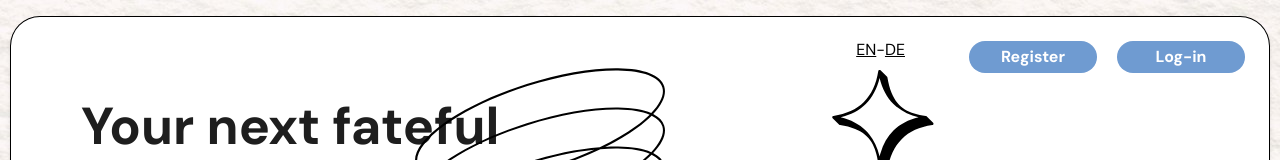
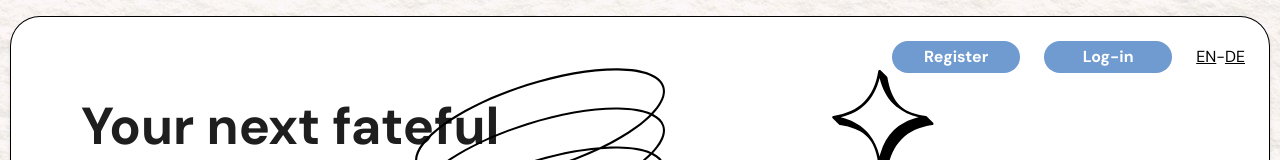
Before and after one commit to ocirede/Simona_DCI_final_project, a React (Vite) app in the folder client/: page / in a window 1280 px wide. Shown: the top 160 px of the page. Built offline with nearby package versions, Linux system fonts and the light colour scheme; no server answers.

Commit message:
navintro last change, i have been adding the same style 5 times. Please

```diff
--- a/client/src/components/introPage/SimonaIntroSection.jsx
+++ b/client/src/components/introPage/SimonaIntroSection.jsx
@@ -17,7 +17,7 @@ const SimonaIntroSection = () => {
     const [display, setDisplay] = useState(false);
 
     return (
-        <div className="mb-2 mt-4 border-black border border-1 shadow-md rounded-[30px] bg-white border-b-[20px] h-[300px] md:h-[500px] relative flex items-start md:justify-between mr-[10px] ml-[10px]" ref={divRef}>
+        <div className="mb-2 mt-4 border-black border border-1 shadow-md rounded-[30px] bg-white border-b-[20px] h-[300px] md:h-[500px] relative flex items-start md:justify-between  mr-[10px] ml-[10px]" ref={divRef}>
         <div className="absolute top-[55%] left-[11%] md:left-[6%] lg:top-[45%] rotate-[345deg]">
         <DragComponent>
             <HeartSVG className="w-[50px] md:w-[100px] lg:w-[150px]" />
@@ -25,7 +25,7 @@ const SimonaIntroSection = () => {
         </div>
 
             <h3 className="text-[28px] text-[#1E1E1E] font-bold p-8 md:text-[40px] lg:text-[52px] lg:p-[70px]">Your next fateful connection</h3>
-            <div className="flex gap-3 items-center m-10 mt-9 md:mt-[21px]">
+            <div className="flex gap-3 justify-end items-center m-10 mt-9 md:mt-0 md:mr-auto sm:hidden">
                 <LanguageChoice />
                 {display ? (
                     <X className="w-8 h-8 md:hidden cursor-pointer absolute right-10 top-10 z-[120]" onClick={() => setDisplay(!display)} />
@@ -35,16 +35,20 @@ const SimonaIntroSection = () => {
                     className="w-8 h-8 md:hidden cursor-pointer"
                     />
                 )}
+                            </div>
+
                 {display && <DropMenuIntro />}
-            </div>
-            <div className="hidden md:flex justify-end items-center flex-grow p-6 gap-5">
+            <div className="hidden  sm:flex justify-end  items-center   flex-grow p-6 gap-6">
             <NavLink to="/register-questions">
                 <Button name="Register" className="z-[300]" />
             </NavLink>
             <NavLink to="/sign-in">
                 <Button name="Log-in" />
             </NavLink>
+            <LanguageChoice />
+
             </div>
+
             <Link to="/" className="uppercase text-[71px] md:text-[150px] lg:text-[170px] xl:text-[200px] text-[#1E1E1E] absolute top-[72%] md:top-[66%] left-[7%] md:left-[4%] lg:top-[61%] xl:top-[54%] simona">Simona</Link>
             <div className="absolute right-[3%] top-[40%] md:top-[50%] md:right-[-2%] md:top-[15%] lg:right-[5%] lg:top-[32%]">
             <DragComponent>
```
